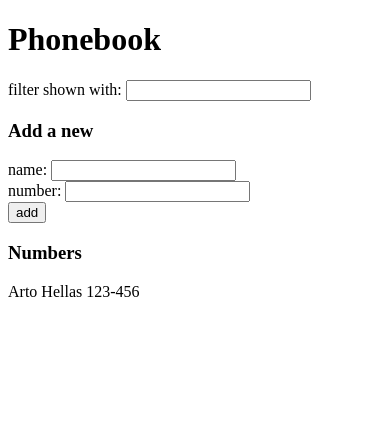
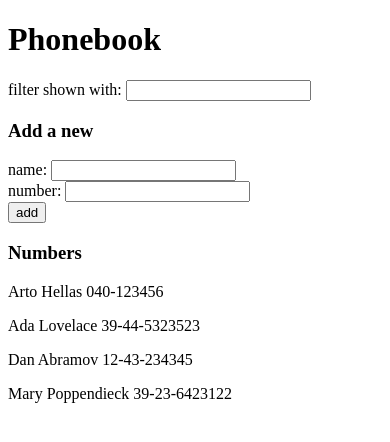
Before and after one commit to 0bCdian/FullStack-Open, a React (Create React App) app in the folder part2/phonebook/: page / in a window 390 px wide. Shown: the top 442 px of the page. Built offline with nearby package versions, Linux system fonts and the light colour scheme; no server answers; data requests are answered from the project's data file.

Commit message:
2.11: The Phonebook Step6

```diff
--- /dev/null
+++ b/part2/phonebook/db.json
@@ -0,0 +1,24 @@
+{
+  "persons": [
+    {
+      "name": "Arto Hellas",
+      "number": "040-123456",
+      "id": 1
+    },
+    {
+      "name": "Ada Lovelace",
+      "number": "39-44-5323523",
+      "id": 2
+    },
+    {
+      "name": "Dan Abramov",
+      "number": "12-43-234345",
+      "id": 3
+    },
+    {
+      "name": "Mary Poppendieck",
+      "number": "39-23-6423122",
+      "id": 4
+    }
+  ]
+}
--- a/part2/phonebook/src/App.js
+++ b/part2/phonebook/src/App.js
@@ -3,30 +3,32 @@ import { PersonForm } from './PersonForm'
 import { Filter } from './Filter'
 import { Contacts } from './Contacts'
 import { useEffect } from 'react'
+import axios from 'axios'
 
 const App = () => {
   // set states
-  const [persons, setPersons] = useState([
-    {
-      name: 'Arto Hellas',
-      number: '123-456',
-      id: 1
-    }
-  ])
+  const [persons, setPersons] = useState([])
   const [newName, setNewName] = useState('')
   const [newNumber, setNewNumber] = useState('')
   const [newSearch, setNewSearch] = useState('')
+
+
+  useEffect( () =>{
+    console.log('Start effect callback!')
+
+    const eventHandler = response => {
+      console.log('promise fulfilled')
+      setPersons(response.data)
+    }
+    axios.get('http://localhost:3001/persons')
+    .then(eventHandler)
+  }, [])
 
   // Helper functions
   const checkDuplicates = (personsArray, name) => {
     const results = personsArray.filter((person) => person.name === name)
     return results.length > 0
   }
-  useEffect(() => {
-    fetch('https://jsonplaceholder.typicode.com/posts')
-      .then((response) => response.json())
-      .then((json) => console.log(json))
-  }, [])
   // eventHandlers
   const handleChangeSearch = (e) => {
     const search = e.target.value;
```
Also changed, not shown: part2/phonebook/package.json (+6 -1 lines), part2/phonebook/src/Fetch.Js (deleted, +0 -7 lines), 1 other file (tests, documents, lock files or other folders).
